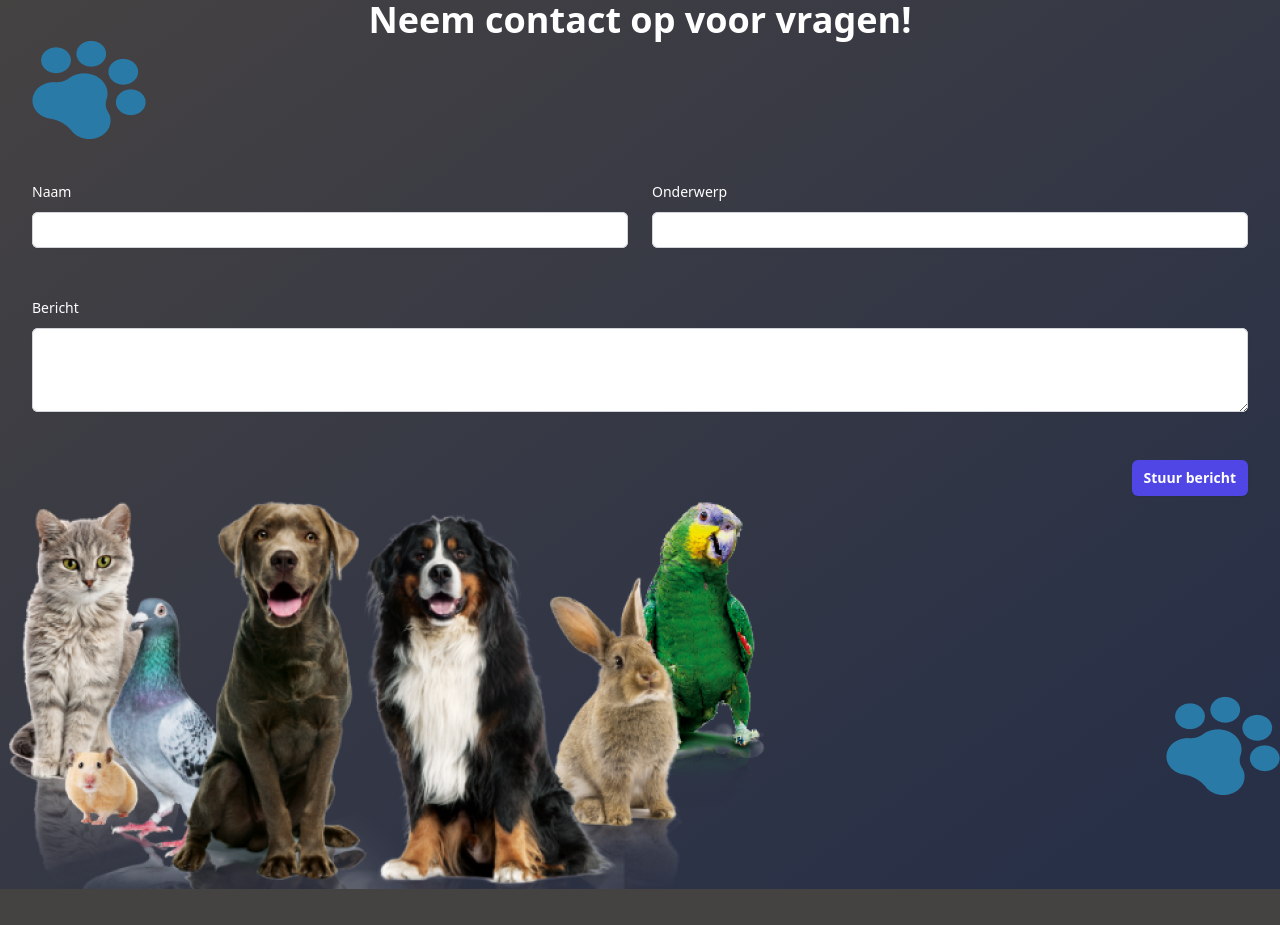
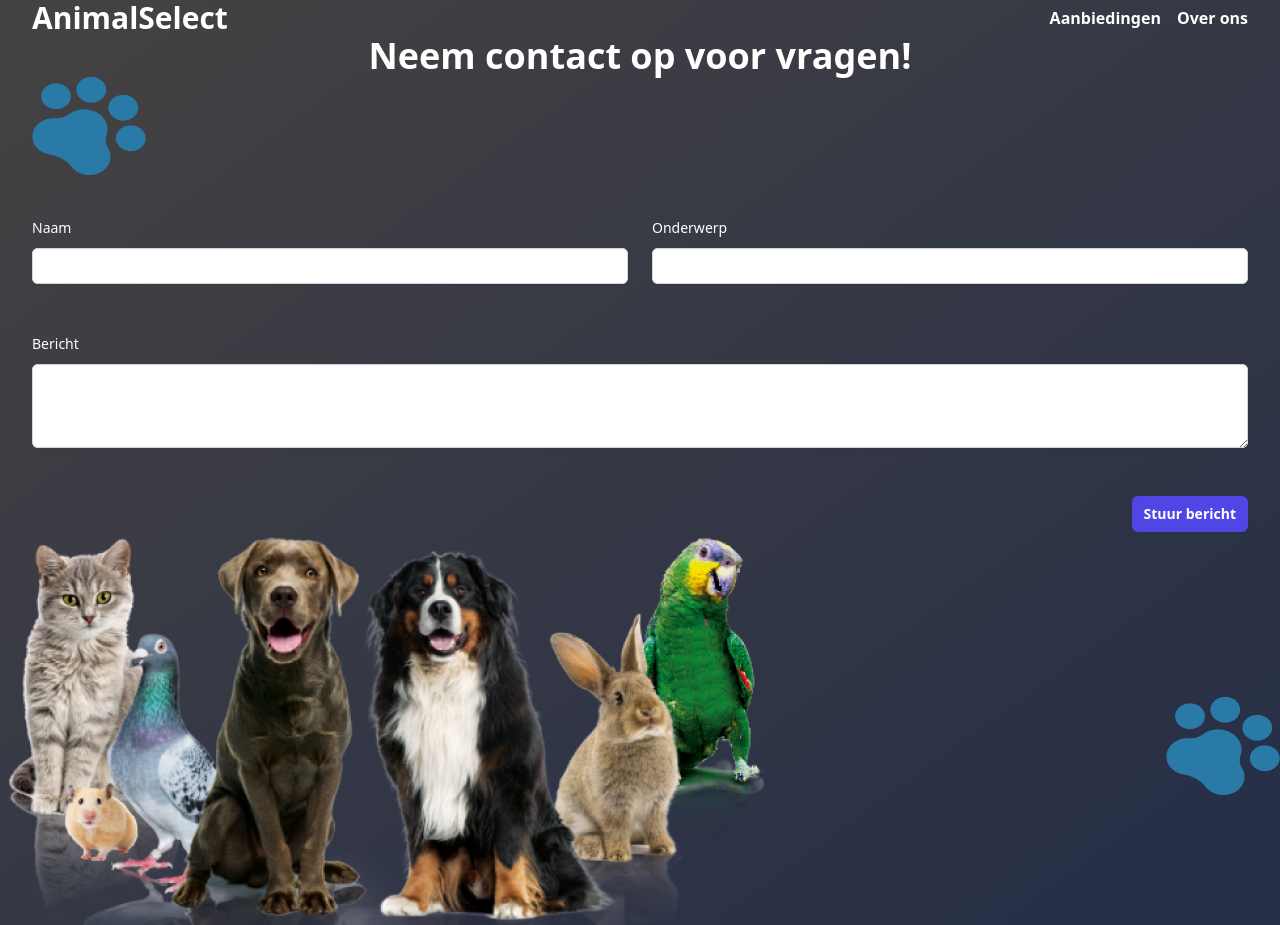
Before and after one commit to ThatGuyThimo/TLE2-no-poverty, a Vue app: page /contact in a window 1280 px wide. Before the commit the page ends 889 px from the top, so only its background shows below. Built offline with nearby package versions, Linux system fonts and the light colour scheme.

Commit message:
small push

```diff
--- a/package.json
+++ b/package.json
@@ -9,6 +9,7 @@
     "preview": "vite preview"
   },
   "dependencies": {
+    "@emailjs/browser": "^4.3.3",
     "vue": "^3.4.21",
     "vue-router": "^4.3.0"
   },
--- a/src/views/ContactView.vue
+++ b/src/views/ContactView.vue
@@ -1,6 +1,17 @@
 <template>
 
   <div class="container mx-auto px-8">
+    <header class="text-white">
+      <nav class="flex flex-row items-center justify-between">
+        <div>
+          <h2 class="font-bold text-3xl">AnimalSelect</h2>
+        </div>
+        <ul class="flex flex-row gap-x-4 font-bold">
+          <li class="hover:text-[#bebebe]">Aanbiedingen</li>
+          <li class="hover:text-[#bebebe]">Over ons</li>
+        </ul>
+      </nav>
+    </header>
     <h1 class="text-white text text-center text-4xl font-bold">
       Neem contact op voor vragen!
     </h1>
@@ -11,25 +22,30 @@
           <div class="sm:col-span-3">
             <label for="to-name" class="block text-sm font-medium leading-6 text-white">Naam</label>
             <div class="mt-2">
-                            <input type="text" name="to-name" id="to-name" class="block w-full rounded-md border-0 py-1.5 text-gray-900 shadow-sm ring-1 ring-inset ring-gray-300 placeholder:text-gray-400 focus:ring-2 focus:ring-inset focus:ring-indigo-600 sm:text-sm sm:leading-6">
+              <input type="text" name="to-name" id="to-name"
+                class="block w-full rounded-md border-0 py-1.5 text-gray-900 shadow-sm ring-1 ring-inset ring-gray-300 placeholder:text-gray-400 focus:ring-2 focus:ring-inset focus:ring-indigo-600 sm:text-sm sm:leading-6">
             </div>
           </div>
 
           <div class="sm:col-span-3">
             <label for="subject" class="block text-sm font-medium leading-6 text-white">Onderwerp</label>
             <div class="mt-2">
-            <input type="text" name="subject" id="Subject" class="block w-full rounded-md border-0 py-1.5 text-gray-900 shadow-sm ring-1 ring-inset ring-gray-300 placeholder:text-gray-400 focus:ring-2 focus:ring-inset focus:ring-indigo-600 sm:text-sm sm:leading-6">
+              <input type="text" name="subject" id="Subject"
+                class="block w-full rounded-md border-0 py-1.5 text-gray-900 shadow-sm ring-1 ring-inset ring-gray-300 placeholder:text-gray-400 focus:ring-2 focus:ring-inset focus:ring-indigo-600 sm:text-sm sm:leading-6">
             </div>
           </div>
         </div>
         <div class="col-span-full">
           <label for="message" class="block text-sm font-medium leading-6 text-white">Bericht</label>
           <div class="mt-2">
-            <textarea id="message" name="message" rows="3" class="block w-full rounded-md border-0 py-1.5 text-gray-900 shadow-sm ring-1 ring-inset ring-gray-300 placeholder:text-gray-400 focus:ring-2 focus:ring-inset focus:ring-indigo-600 sm:text-sm sm:leading-6"></textarea>
+            <textarea id="message" name="message" rows="3"
+              class="block w-full rounded-md border-0 py-1.5 text-gray-900 shadow-sm ring-1 ring-inset ring-gray-300 placeholder:text-gray-400 focus:ring-2 focus:ring-inset focus:ring-indigo-600 sm:text-sm sm:leading-6"></textarea>
           </div>
         </div>
         <div class="mt-6 flex items-center justify-end gap-x-6">
-    <button type="submit" class="rounded-md bg-indigo-600 px-3 py-2 text-sm font-semibold text-white shadow-sm hover:bg-indigo-500 focus-visible:outline focus-visible:outline-2 focus-visible:outline-offset-2 focus-visible:outline-indigo-600">Stuur bericht</button>
+          <button type="submit"
+            class="rounded-md bg-indigo-600 px-3 py-2 text-sm font-semibold text-white shadow-sm hover:bg-indigo-500 focus-visible:outline focus-visible:outline-2 focus-visible:outline-offset-2 focus-visible:outline-indigo-600">Stuur
+            bericht</button>
         </div>
       </div>
     </form>
```
Also changed, not shown: 1 other file (tests, documents, lock files or other folders). Lines whose indentation alone changed are shown as unchanged.
